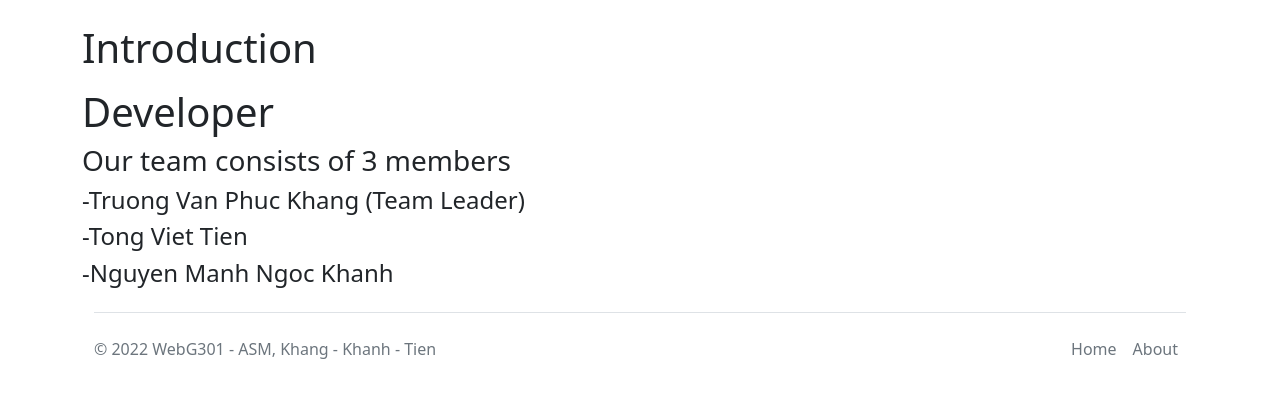
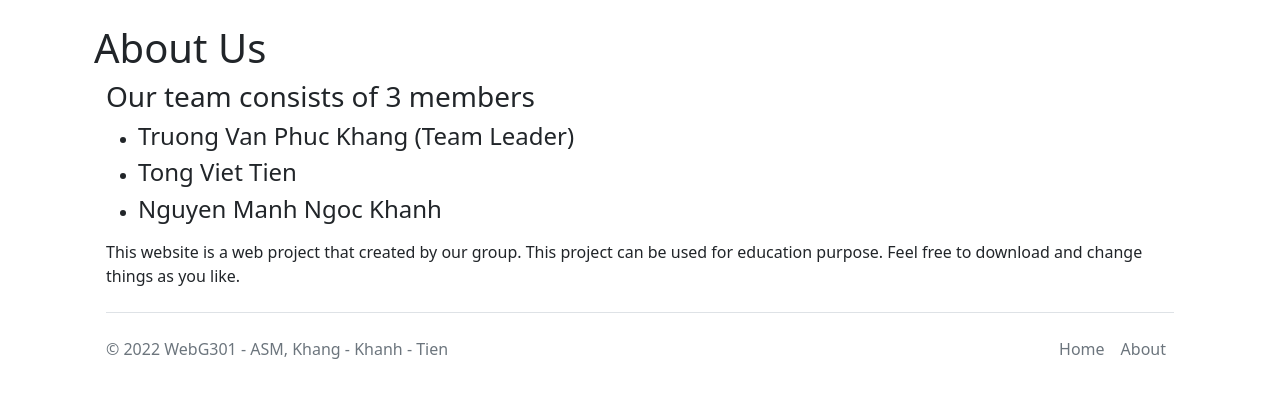
Before and after one commit to Trantuan1401/Test, a Symfony app: template templates/about.html.twig in a window 1280 px wide. Shown: the part 73-471 px from the top of the page. Run offline with Twig, Linux system fonts and the light colour scheme; the template is opened without the code that fills it, so the values that code supplies are empty; some libraries are stand-ins or nearby versions.

Commit message:
final hotfix for day2

```diff
--- a/src/Controller/AboutController.php
+++ b/src/Controller/AboutController.php
@@ -13,7 +13,7 @@ use Psr\Log\LoggerInterface;
 class AboutController extends AbstractController
 {
     /**
-         * @Route ("/about", name="about_us")
+         * @Route ("/about", name="app_about_us")
     */
     public function about(Request $request): Response
     {
--- a/src/Controller/IndexController.php
+++ b/src/Controller/IndexController.php
@@ -2,13 +2,10 @@
 
 namespace App\Controller;
 
-use Doctrine\ORM\Tools\Pagination\Paginator;
 use Symfony\Bundle\FrameworkBundle\Controller\AbstractController;
-use Symfony\Component\HttpFoundation\File\Exception\FileException;
 use Symfony\Component\HttpFoundation\Request;
 use Symfony\Component\HttpFoundation\Response;
 use Symfony\Component\Routing\Annotation\Route;
-use Psr\Log\LoggerInterface;
 
 class IndexController extends AbstractController
 {
--- a/templates/_footer.html.twig
+++ b/templates/_footer.html.twig
@@ -8,7 +8,7 @@
 
         <ul class="nav col-md-4 justify-content-end">
             <li class="nav-item"><a href="{{ path('app_index') }}" class="nav-link px-2 text-muted">Home</a></li>
-            <li class="nav-item"><a href="{{ path('about_us') }}" class="nav-link px-2 text-muted">About</a></li>
+            <li class="nav-item"><a href="{{ path('app_about_us') }}" class="nav-link px-2 text-muted">About</a></li>
         </ul>
     </footer>
 </div>
--- a/templates/_nav.html.twig
+++ b/templates/_nav.html.twig
@@ -9,7 +9,7 @@
 
         <ul class="nav nav-pills">
             <li class="nav-item"><a href="{{ path('app_product_index') }}" class="nav-link">Products</a></li>
-            <li class="nav-item"><a href="{{ path('about_us') }}" class="nav-link">About Us</a></li>
+            <li class="nav-item"><a href="{{ path('app_about_us') }}" class="nav-link">About Us</a></li>
             {% if app.user %}
                 <li class="nav-item"><a class="nav-link">Hello {{ app.user.email }}</a></li>
             {% endif %}
--- a/templates/about.html.twig
+++ b/templates/about.html.twig
@@ -3,19 +3,21 @@
 {% block title %}Home Page{% endblock %}
 
 {% block body %}
-    <div class="container-md">
-  <div class="about_intro">
-    <h1 class="heading_bg">Introduction</h1>
-
-    </p>
-    <h1 class="heading_bg">Developer</h1>
-  </div>
-  <div class="about_us">
-     <div class="about_us_info">
-       <div class="about_us_passport">
-       <h3 class="about">Our team consists of 3 members </h3>
-       <h4 class="about_us_dev_info">-Truong Van Phuc Khang (Team Leader)</h4>
-       <h4 class="about_us_dev_info">-Tong Viet Tien</h4>
-        <h4 class="about_us_dev_info">-Nguyen Manh Ngoc Khanh</h4>
-       </div>
+  <div class="container">
+    <div class="container">
+        <h1>About Us</h1>
+    </div>
+    <div class="container">
+      <div class="container">
+        <h3 class="about">Our team consists of 3 members </h3>
+        <ul>
+          <li><h4 class="about_us_dev_info">Truong Van Phuc Khang (Team Leader)</h4></li>
+          <li><h4 class="about_us_dev_info">Tong Viet Tien</h4></li>
+          <li><h4 class="about_us_dev_info">Nguyen Manh Ngoc Khanh</h4></li>
+      </div>
+      <div class="container">
+        <p>This website is a web project that created by our group.
+        This project can be used for education purpose.
+        Feel free to download and change things as you like.</p>
+    </div>
 {% endblock %}
--- a/templates/index.html.twig
+++ b/templates/index.html.twig
@@ -4,6 +4,10 @@
 
 {% block body %}
     <div class="container-md">
-        This is the index page of the website
+        <h4>Page listing</h4>
+		<ul>
+            <li><a href="{{ path('app_product_index') }}" class="btn btn-light">Products</a></li>
+            <li><a href="{{ path('app_about_us') }}" class="btn btn-light">About Us</a></li>
+        </ul>
     </div>
 {% endblock %}
```
